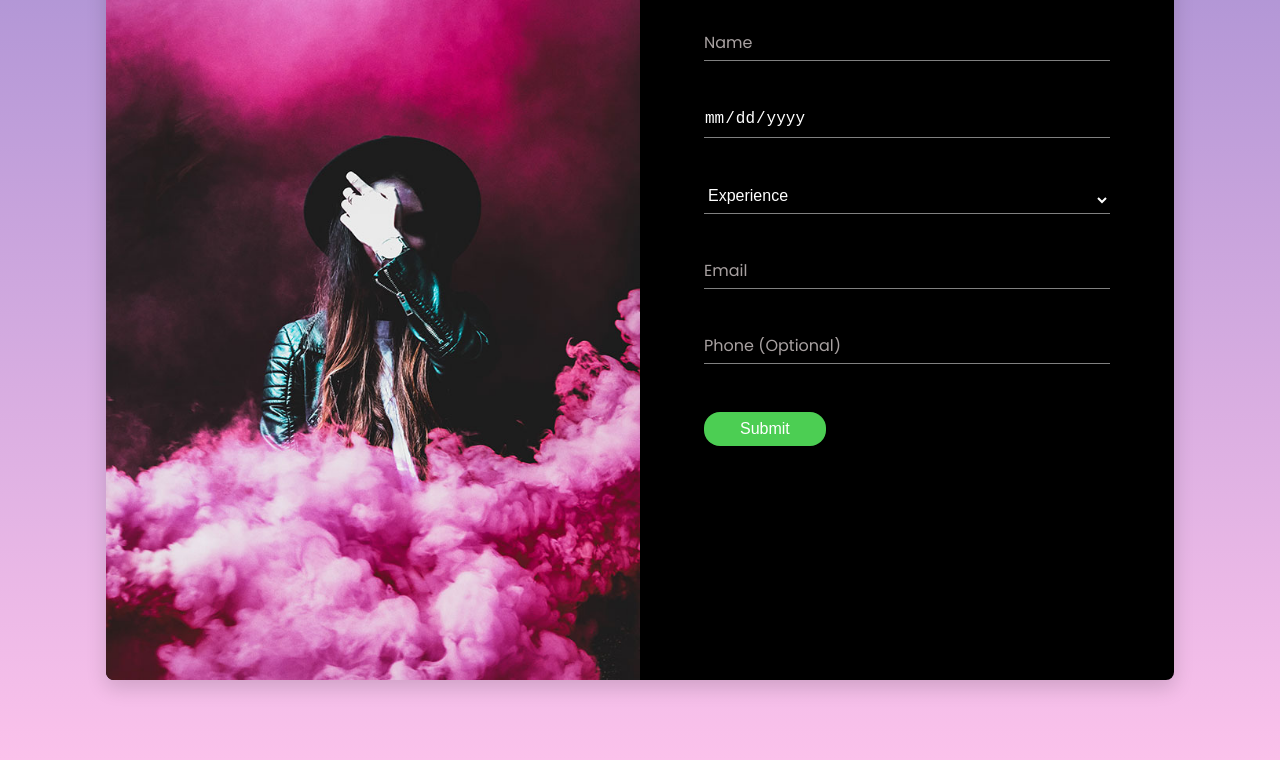
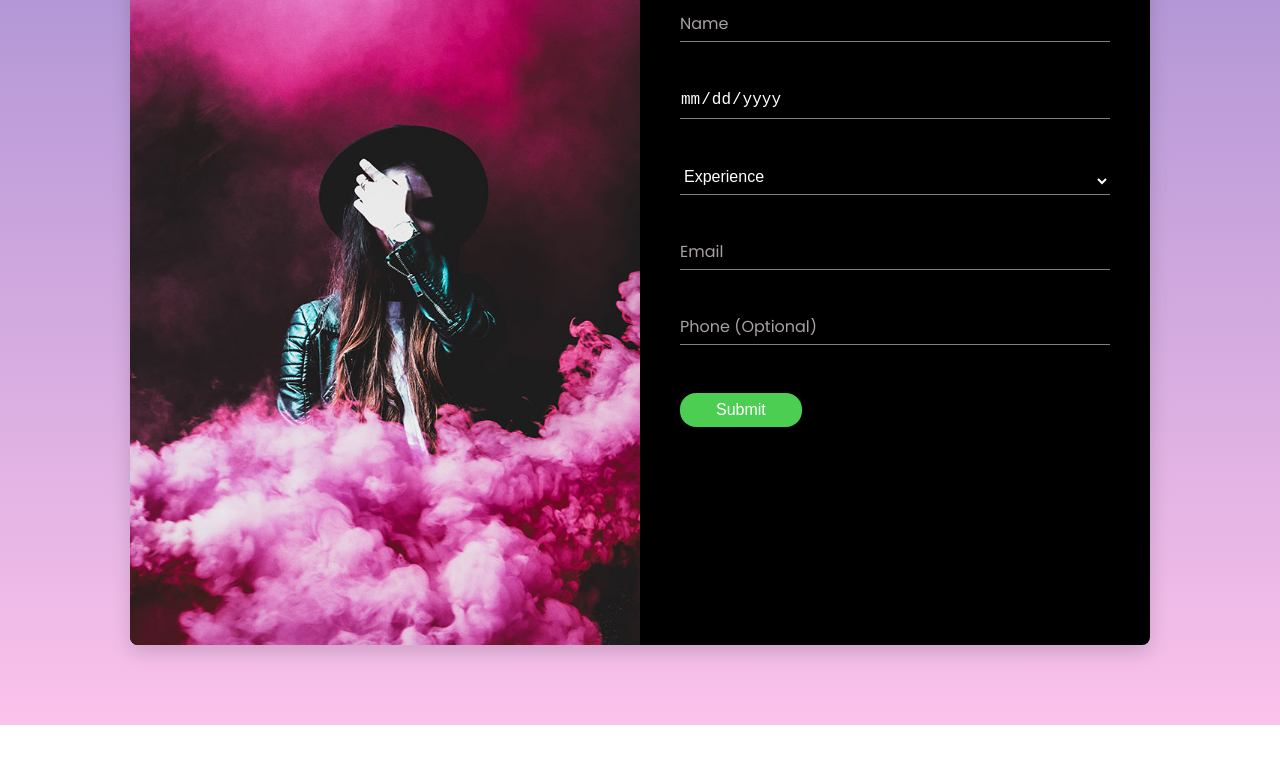
Before and after one commit to KenzieAcademy-Students/ux-q3-forms-jake-johnson-kenzie, a plain HTML site: page index.html in a window 1280 px wide. Shown: the part 193-953 px from the top of the page. After the commit the page ends 918 px from the top, so only its background shows below. Drawn offline with Linux system fonts and the light colour scheme.

Commit message:
change form padding to vmin for even better responsiveness

```diff
--- a/css/main.css
+++ b/css/main.css
@@ -89,7 +89,7 @@ body {
   }
 
   .registration__form {
-    padding: 4vw 5vw;
+    padding: 4vmin 5vmin;
   }
   .registration__title,
   .registration__input {
```
